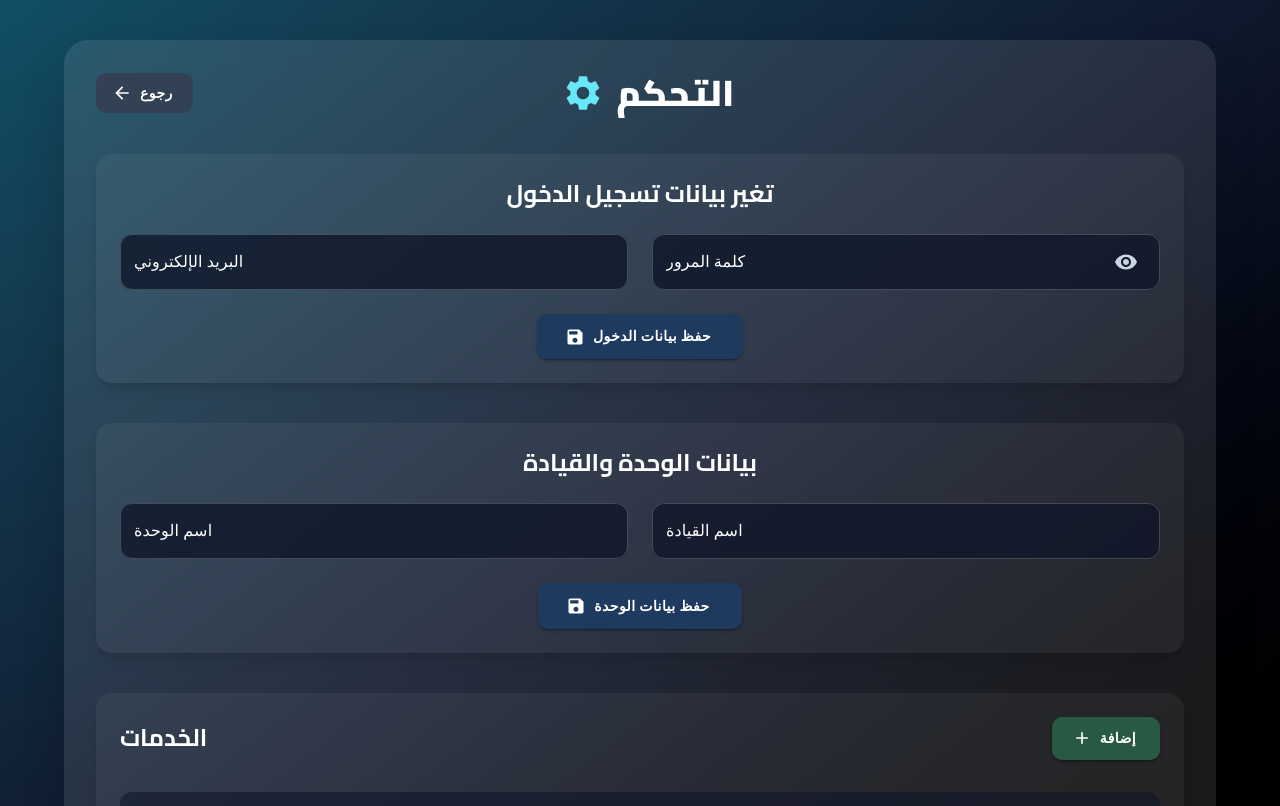
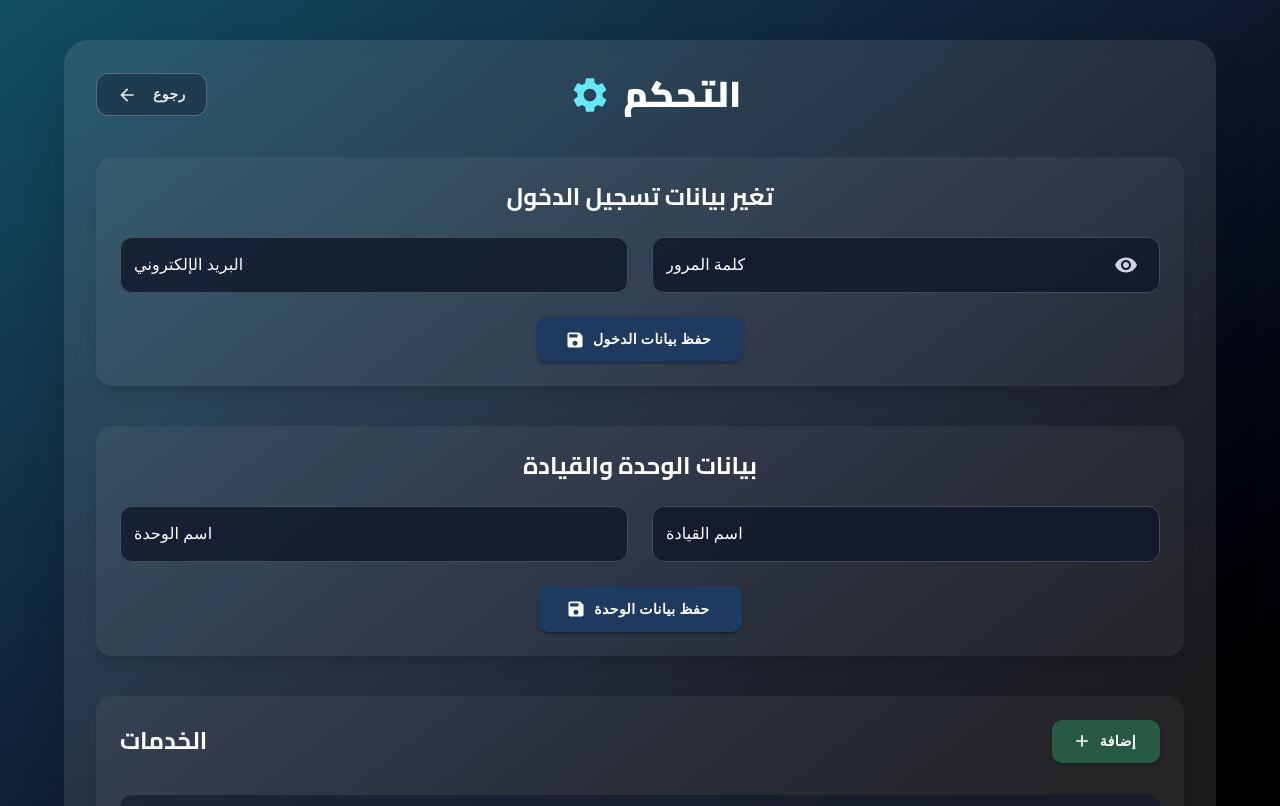
Before and after one commit to OmarEhab262/center252, a React (Vite) app: page /control in a window 1280 px wide. Shown: the top 806 px of the page. Built offline with nearby package versions, Linux system fonts and the light colour scheme; sample sign-in values are in the browser's storage.

Commit message:
change some style in head

```diff
--- a/src/pages/Add.jsx
+++ b/src/pages/Add.jsx
@@ -154,25 +154,35 @@ const Add = () => {
     <div className="min-h-screen bg-linear-to-br from-cyan-900 via-slate-900 to-black text-white py-5 sm:py-10 px-3">
       <div className="max-w-7xl mx-auto">
         {/* Header */}
-        <div className="bg-white/10 rounded-3xl shadow-2xl p-5 sm:p-8 backdrop-blur border border-white/10">
-          <div className="flex items-center justify-between gap-4">
+        <div className="bg-white/10 rounded-3xl shadow-2xl p-4 sm:p-8 backdrop-blur border border-white/10">
+          <div className="flex items-center gap-2 sm:gap-4">
+            {/* Back Button */}
             <Button
               variant="outlined"
               component={Link}
               to="/"
               startIcon={<ArrowBack sx={{ fontSize: 20 }} />}
               sx={{
+                minWidth: { xs: "44px", sm: "auto" },
+                width: { xs: "44px", sm: "auto" },
+                height: { xs: "44px", sm: "auto" },
                 color: "#e2e8f0",
                 borderColor: "rgba(255,255,255,0.25)",
                 bgcolor: "rgba(15,23,42,0.4)",
                 borderRadius: "12px",
-                px: { xs: 2, sm: 2.5 },
-                py: 1,
+                px: { xs: 1, sm: 2.5 },
+                py: { xs: 1, sm: 1 },
                 fontWeight: "bold",
                 textTransform: "none",
                 gap: 1,
                 flexShrink: 0,
                 transition: "all 0.2s ease",
+
+                // Hide text on mobile
+                "& .MuiButton-startIcon": {
+                  margin: { xs: 0, sm: "0 8px 0 0" },
+                },
+
                 "&:hover": {
                   bgcolor: "rgba(51,65,85,0.6)",
                   borderColor: "#22d3ee",
@@ -181,17 +191,37 @@ const Add = () => {
                 },
               }}
             >
-              رجوع
+              <span className="hidden sm:inline">رجوع</span>
             </Button>
 
-            <div className="flex items-center justify-center gap-3 flex-1">
-              <span className="text-3xl sm:text-4xl">👥</span>
-              <h1 className="text-lg sm:text-3xl lg:text-4xl font-black text-center leading-relaxed bg-gradient-to-l from-cyan-300 to-white bg-clip-text text-transparent">
+            {/* Title */}
+            <div className="flex items-center justify-center gap-2 sm:gap-3 flex-1 min-w-0">
+              <span className="text-2xl sm:text-4xl flex-shrink-0">👥</span>
+
+              <h1
+                className="
+          text-base
+          xs:text-lg
+          sm:text-3xl
+          lg:text-4xl
+          font-black
+          text-center
+          leading-snug
+          sm:leading-relaxed
+          bg-gradient-to-l
+          from-cyan-300
+          to-white
+          bg-clip-text
+          text-transparent
+          break-words
+        "
+              >
                 إضافة أسماء خدمة {unitName}
               </h1>
             </div>
 
-            <div className="w-20 sm:w-24 flex-shrink-0" />
+            {/* Empty space - desktop only */}
+            <div className="hidden sm:block w-24 flex-shrink-0" />
           </div>
         </div>
 
--- a/src/pages/Control.jsx
+++ b/src/pages/Control.jsx
@@ -214,28 +214,62 @@ export default function Control() {
       <div className="max-w-6xl mx-auto">
         <div className="bg-white/10 rounded-3xl shadow-2xl p-8 backdrop-blur">
           {/* Header */}
-          <div className="flex items-center justify-between mb-10">
+          <div className="flex items-center gap-2 sm:gap-4 mb-8 sm:mb-10">
+            {/* Back Button */}
             <Button
+              variant="outlined"
               component={Link}
               to="/"
-              startIcon={<ArrowBack sx={{ color: "#fff" }} />}
+              startIcon={<ArrowBack sx={{ fontSize: 20 }} />}
               sx={{
-                color: "#fff",
-                bgcolor: "#334155",
-                borderRadius: "10px",
-                px: 2.5,
-                py: 1,
+                minWidth: { xs: "44px", sm: "auto" },
+                width: { xs: "44px", sm: "auto" },
+                height: { xs: "44px", sm: "auto" },
+                color: "#e2e8f0",
+                borderColor: "rgba(255,255,255,0.25)",
+                bgcolor: "rgba(15,23,42,0.4)",
+                borderRadius: "12px",
+                px: { xs: 1, sm: 2.5 },
+                py: { xs: 1, sm: 1 },
                 fontWeight: "bold",
-                "&:hover": { bgcolor: "#475569" },
+                textTransform: "none",
+                gap: 1,
+                flexShrink: 0,
+                transition: "all 0.2s ease",
+
+                // Hide text on mobile
+                "& .MuiButton-startIcon": {
+                  margin: { xs: 0, sm: "0 8px 0 0" },
+                },
+
+                "&:hover": {
+                  bgcolor: "rgba(51,65,85,0.6)",
+                  borderColor: "#22d3ee",
+                  color: "#22d3ee",
+                  transform: "translateX(4px)",
+                },
               }}
             >
-              رجوع
+              <span className="hidden sm:inline">رجوع</span>
             </Button>
-            <div className="flex items-center gap-3">
-              <Settings sx={{ fontSize: 42, color: "#67e8f9" }} />
-              <h1 className="text-4xl font-black">التحكم</h1>
+
+            {/* Title */}
+            <div className="flex items-center justify-center gap-2 sm:gap-3 flex-1 min-w-0">
+              <Settings
+                sx={{
+                  fontSize: { xs: 30, sm: 42 },
+                  color: "#67e8f9",
+                  flexShrink: 0,
+                }}
+              />
+
+              <h1 className="text-2xl sm:text-4xl font-black text-center leading-tight truncate">
+                التحكم
+              </h1>
             </div>
-            <div className="w-20" />
+
+            {/* Empty space - desktop only */}
+            <div className="hidden sm:block w-20 flex-shrink-0" />
           </div>
 
           {/* Login Settings */}
```
